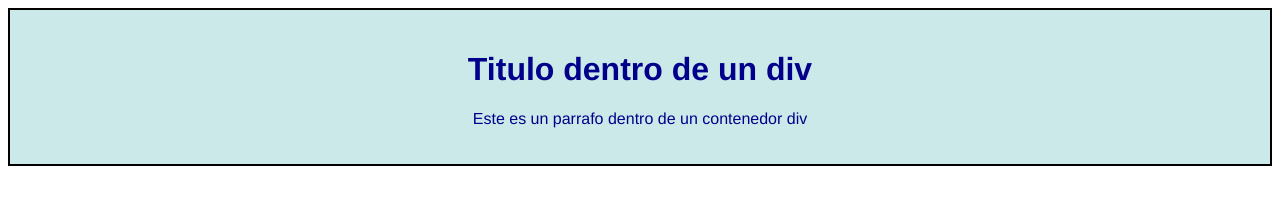
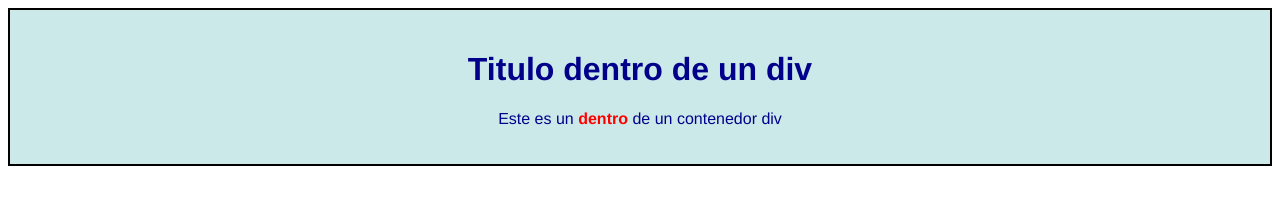
Before and after one commit to CarolynPro/Laboratorio-15, a plain HTML site: page sesion15.html in a window 1280 px wide. Drawn offline with Linux system fonts and the light colour scheme.

Commit message:
etiqueta span

```diff
--- a/sesion15.html
+++ b/sesion15.html
@@ -16,6 +16,10 @@
             color: darkblue;
             text-align: center;
         }
+        .iluminar{
+            color:red;
+            font-weight: bold;
+        }
     </style>
 </head>
 <body>
@@ -23,7 +27,7 @@
     <!--  USO ETIQUETA <div> Permite agrupar -->
         <div class = contenedor>
             <h1> Titulo dentro de un div </h1>
-            <p> Este es un parrafo dentro de un contenedor div</p>
+            <p> Este es un <span class="iluminar"> dentro </span>de un contenedor div</p>
         </div>
 
 </body>
```
